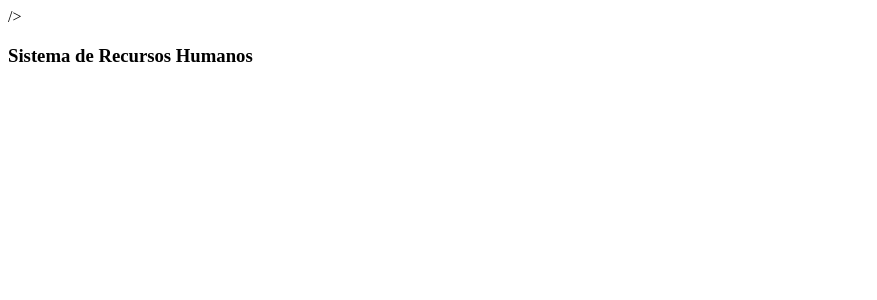
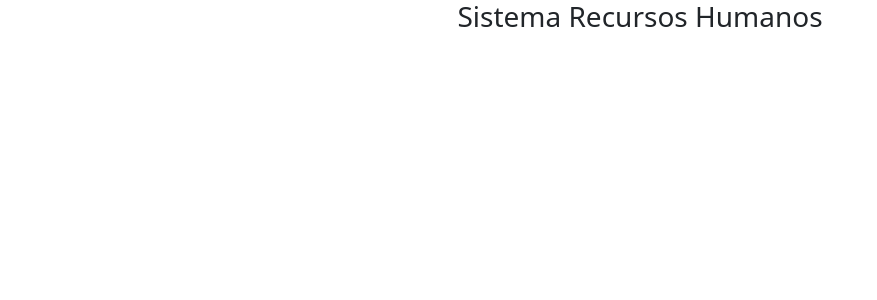
Before and after one commit to carlosninacio/sistema-recursos-humanos, a React (Create React App) app in the folder frontend-react/: page / in a window 1280 px wide. Shown: the top 300 px of the page, without its empty margins (0-877 px from the left). Built offline with nearby package versions, Linux system fonts and the light colour scheme.

Commit message:
prueba bootstrap

```diff
--- a/frontend-react/public/index.html
+++ b/frontend-react/public/index.html
@@ -8,7 +8,6 @@
     <meta
       name="description"
       content="Web site created using create-react-app"
-      <link href="https://cdn.jsdelivr.net/npm/bootstrap@5.3.8/dist/css/bootstrap.min.css" rel="stylesheet" integrity="sha384-sRIl4kxILFvY47J16cr9ZwB07vP4J8+LH7qKQnuqkuIAvNWLzeN8tE5YBujZqJLB" crossorigin="anonymous">
     />
     <link rel="apple-touch-icon" href="%PUBLIC_URL%/logo192.png" />
     <!--
@@ -25,6 +24,7 @@
       work correctly both with client-side routing and a non-root public URL.
       Learn how to configure a non-root public URL by running `npm run build`.
     -->
+      <link href="https://cdn.jsdelivr.net/npm/bootstrap@5.3.8/dist/css/bootstrap.min.css" rel="stylesheet" integrity="sha384-sRIl4kxILFvY47J16cr9ZwB07vP4J8+LH7qKQnuqkuIAvNWLzeN8tE5YBujZqJLB" crossorigin="anonymous">
     <title>React App</title>
   </head>
   <body>
--- a/frontend-react/src/App.js
+++ b/frontend-react/src/App.js
@@ -1,7 +1,7 @@
 function App() {
   return (
-    <div>
-      <h3>Sistema de Recursos Humanos</h3>
+    <div className="container text-center">
+      <h3>Sistema Recursos Humanos</h3>
     </div>
   );
 }
```
